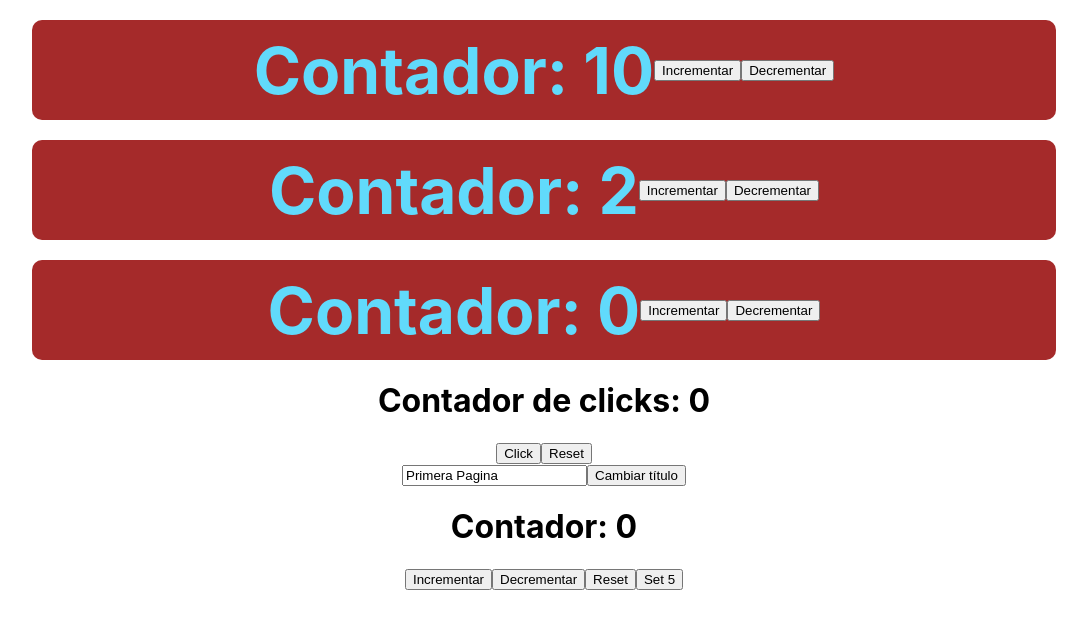
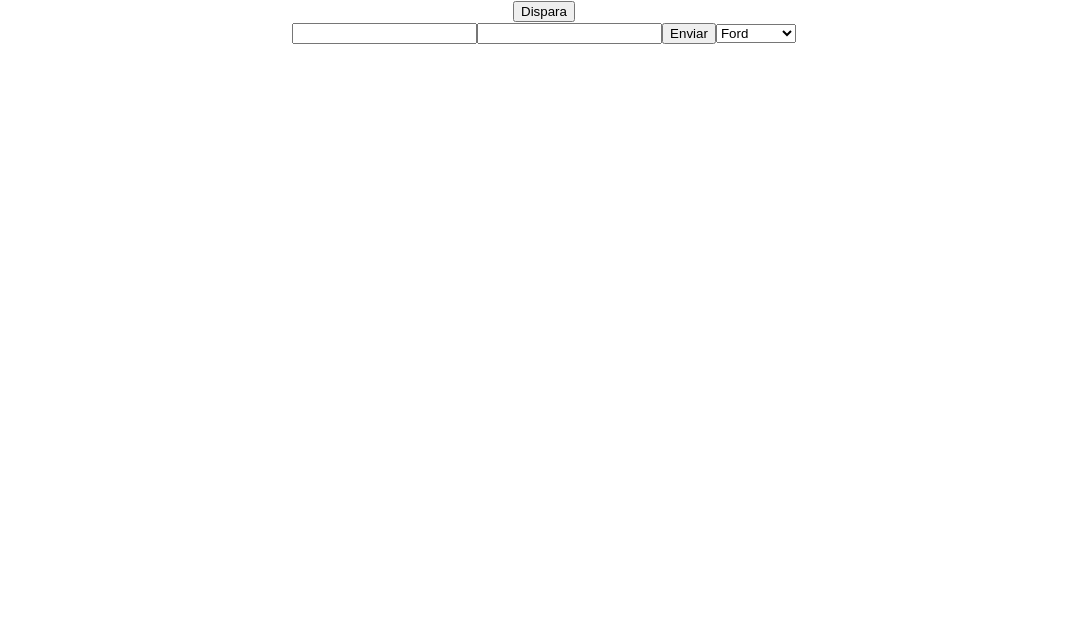
Before and after one commit to dlegarda1/ejemplo, a React (Create React App) app: page / in a window 1280 px wide. Shown: the top 628 px of the page, without its empty margins (96-1183 px from the left). Built offline with nearby package versions, Linux system fonts and the light colour scheme.

Commit message:
formularios

```diff
--- a/src/App.js
+++ b/src/App.js
@@ -1,19 +1,14 @@
 import './App.css';
-import Contador from './practicas/Contador';
-import Contclick from './practicas/Contclick';
-import Titulo from './practicas/Titulo';
-import Contador2 from './practicas/Contador2';
+import Futbol from './practicas/Futbol';
+import Formulario from './practicas/Formulario';
+
 
 
 function App() {
   return (
     <div className="App">
-     <Contador inicial="10" incremento="2" decremento="3"/>
-     <Contador inicial="2" incremento="12" decremento="4"/>
-     <Contador/>
-     <Contclick/>
-     <Titulo/>
-     <Contador2/>
+    <Futbol/>
+    <Formulario/>
     </div>
   );
 }
--- /dev/null
+++ b/src/practicas/Formulario.js
@@ -0,0 +1,55 @@
+import React from "react";
+import {useState} from "react";
+
+
+function Frutas(props){
+    <li>Tipo de fruta {props.fruta}</li>
+}
+
+function Saludo({name}){
+    return(
+        <h1>Hola {name}</h1>
+    )
+}
+
+function Formulario(){
+    const [entradas,setEntradas]=useState({});
+
+    const frutas=["Manzana","Pera","Uva","Fresa"];
+
+    const manejoCambios=(event)=>{
+        const  nombre=event.target.name;
+        const  valor=event.target.value;
+        console.log(nombre+" "+valor);
+        setEntradas(valores=>({...valores,[nombre]:valor}))
+    }
+
+    const manejoSumision=(event)=>{
+        event.preventDefault();
+        console.log("Enviando "+entradas.nombre+" "+entradas.edad +" "+entradas.auto);
+    }
+
+ return(
+    <div>
+    <form onSubmit={manejoSumision}>
+        <input name="nombre" value={entradas.nombre||" "} type="text" placeholder="Nombre"
+        onChange={(evento)=>manejoCambios(evento)}></input>
+        <input name="edad" type="number" value={entradas.edad||""} onChange={(evento)=>manejoCambios(evento)}></input>
+        <input type="submit" value="Enviar"/>
+        <select name="auto" value={entradas.auto||""} onChange={(evento)=>manejoCambios(evento)} >
+           <option value="Ford">Ford</option>
+           <option value="Chevrolet">Chevrolet</option>
+           <option value="Toyota">Toyota</option>
+            <option value="Nissan">Nissan</option>
+        </select>
+        <ul>
+        {frutas.map((frut)=><Frutas fruta={frut}/>)}
+        </ul>
+
+    </form>
+
+    </div>
+ )
+}
+
+export default Formulario;
--- /dev/null
+++ b/src/practicas/Futbol.js
@@ -0,0 +1,17 @@
+import React from "react";
+
+function Futbol(){
+
+    const anotacion=(valor,evento)=>{
+        console.log(valor+" "+evento.type);
+    };
+
+    return(
+        <button
+            onClick={(evento)=>anotacion("Gool",evento)}
+        >Dispara
+        </button>
+    )
+}
+
+export default Futbol;
```
